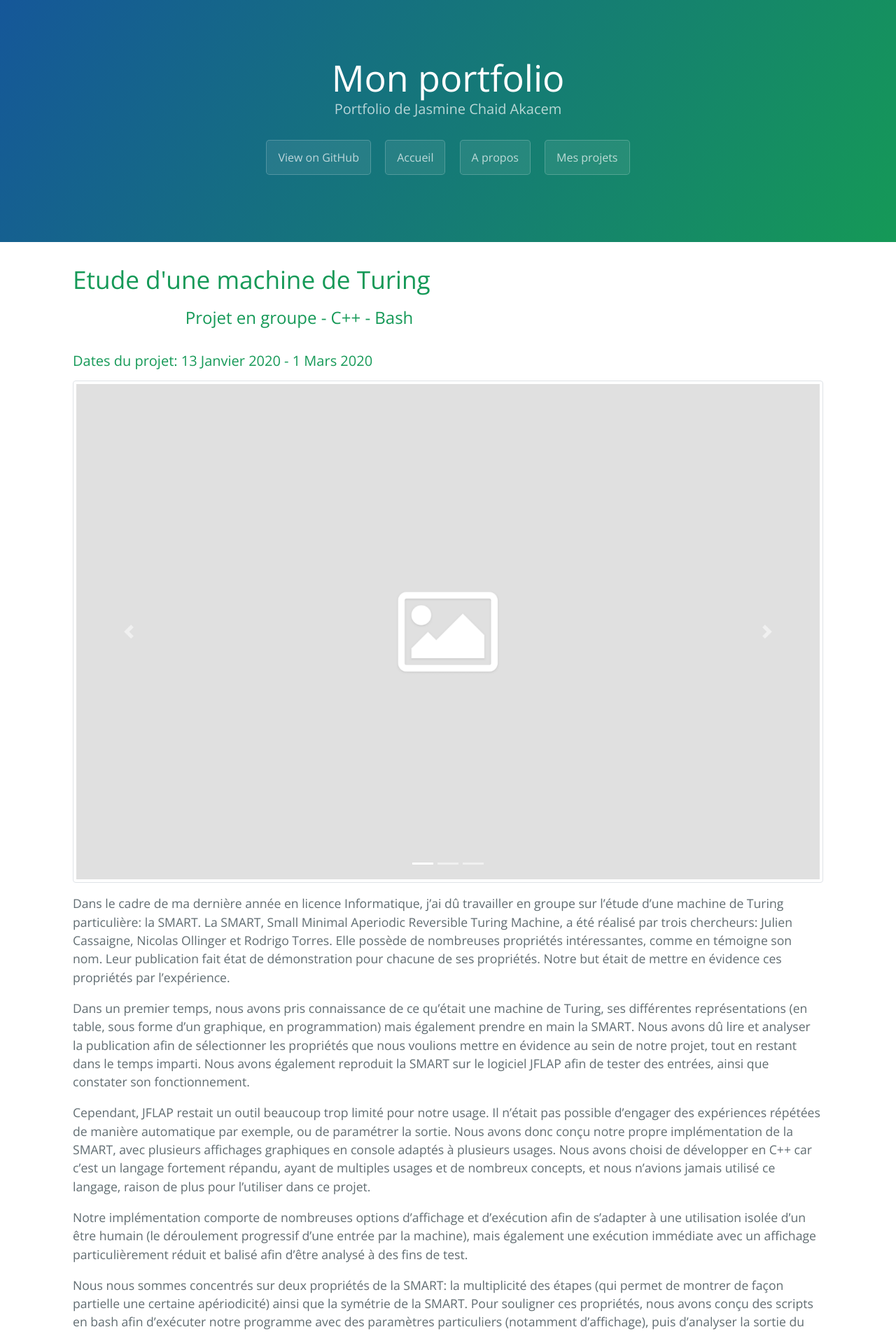
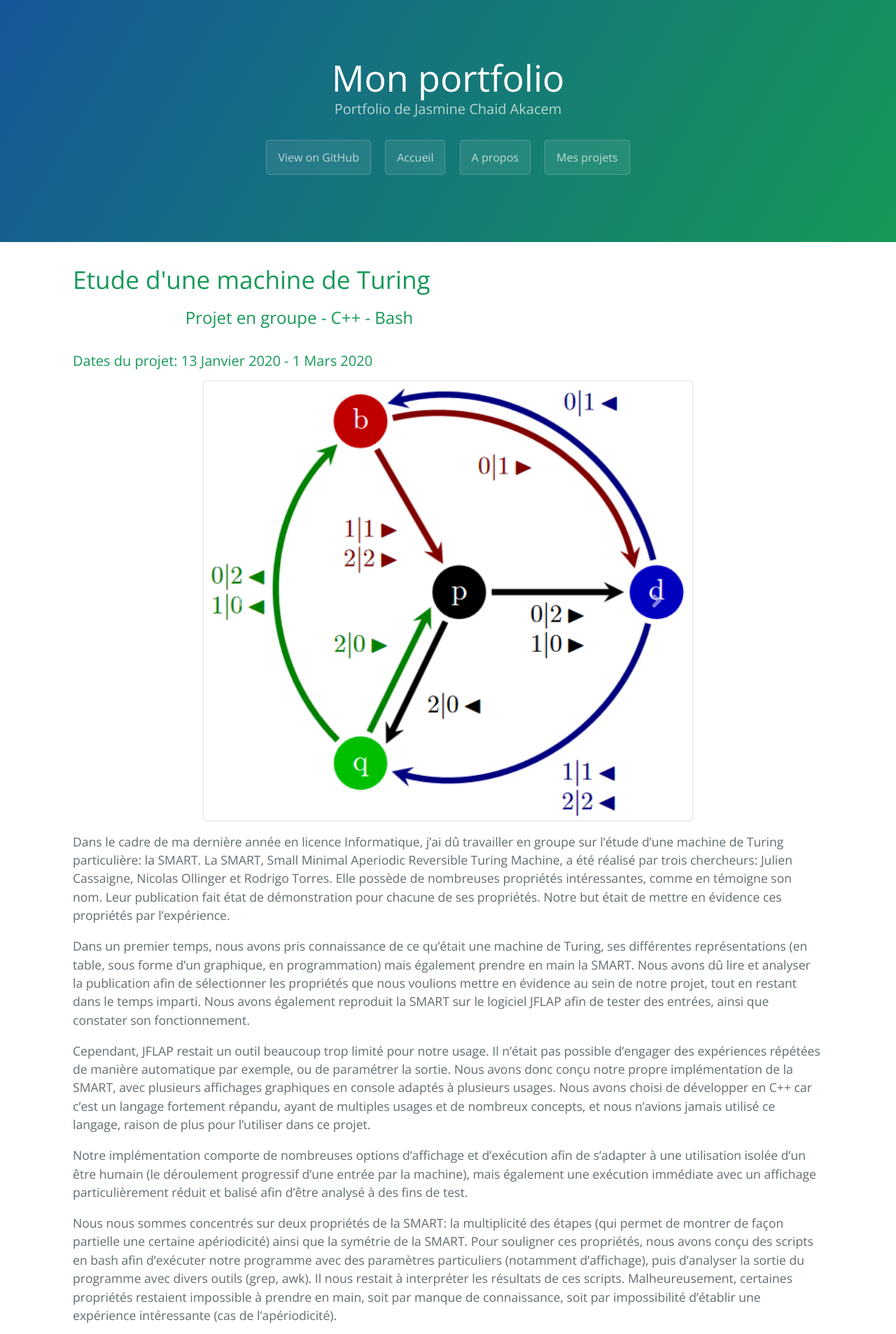
Before and after one commit to JasmineCA/JasmineCA.github.io, a Jekyll site: the page built from projets/TuringMachine.md, in a window 1280 px wide. Shown: the top 1907 px of the page at 70% size. Built offline with Jekyll 4.4.1, drawn with Linux system fonts in a browser that asks for light colours; nearby versions of some CDN libraries.

Commit message:
Add illustrations to TuringMachine project

```diff
--- a/_sass/custom.scss
+++ b/_sass/custom.scss
@@ -39,6 +39,12 @@
 
 }
 
+#carouselTuringMachine{
+
+  width: 700px;
+  margin: auto;
+}
+
 @media screen and (max-width: 630px){
 
   .mybuttonstyle{
--- a/index.markdown
+++ b/index.markdown
@@ -70,7 +70,7 @@ Lorem ipsum dolor sit amet, consectetur adipisicing elit, sed do eiusmod tempor
 </div>
 <div class="col mb-4">
 <div class="card h-100">
-  <img src="{{ site.baseurl}}/assets/images/placeholder-image.png" class="card-img-top" alt="...">
+  <img src="{{ site.baseurl}}/assets/images/projets/TuringMachine/SMARTTable.PNG" class="card-img-top" alt="...">
   <div class="card-body">
     <h5 class="card-title">Étude expérimentale d'une machine de Turing particulière</h5>
     <p class="card-text">A partir d'une publication de chercheur sur la machine de Turing SMART, nous avons tenté d'expérimenter ses propriétés théorique à partir d'une
--- a/projets/TuringMachine.md
+++ b/projets/TuringMachine.md
@@ -5,28 +5,24 @@ permalink: /projets/TuringMachine/
 tags: Projet en groupe - C++ - Bash
 dateProjet: 13 Janvier 2020 - 1 Mars 2020
 ---
-<div id="carouselExampleControls" class="carousel slide mb-3" data-ride="carousel">
+<div id="carouselTuringMachine" class="carousel slide mb-3" data-ride="carousel">
 <ol class="carousel-indicators">
-    <li data-target="#carouselExampleControls" data-slide-to="0" class="active"></li>
-    <li data-target="#carouselExampleControls" data-slide-to="1"></li>
-    <li data-target="#carouselExampleControls" data-slide-to="2"></li>
+    <li data-target="#carouselTuringMachine" data-slide-to="0" class="active"></li>
+    <li data-target="#carouselTuringMachine" data-slide-to="1"></li>
   </ol>
   <div class="carousel-inner">
     <div class="carousel-item active">
-        <img src="{{ site.baseurl}}/assets/images/placeholder-image.png" class="d-block w-100 img-thumbnail" alt="...">
+        <img src="{{ site.baseurl}}/assets/images/projets/TuringMachine/SMARTTable.PNG" class="d-block w-100 img-thumbnail" alt="...">
     </div>
-    <div class="carousel-item">
-      <img src="{{ site.baseurl}}/assets/images/placeholder-image2.png" class="d-block w-100 img-thumbnail" alt="...">
-    </div>
-    <div class="carousel-item">
-      <img src="{{ site.baseurl}}/assets/images/placeholder-image3.png" class="d-block w-100 img-thumbnail" alt="...">
+    <div class="carousel-item" data-interval="23000">
+      <img src="{{ site.baseurl}}/assets/images/projets/TuringMachine/turingmachine.gif" class="d-block w-100 img-thumbnail" alt="...">
     </div>
   </div>
-  <a class="carousel-control-prev" href="#carouselExampleControls" role="button" data-slide="prev">
+  <a class="carousel-control-prev" href="#carouselTuringMachine" role="button" data-slide="prev">
     <span class="carousel-control-prev-icon" aria-hidden="true"></span>
     <span class="sr-only">Previous</span>
   </a>
-  <a class="carousel-control-next" href="#carouselExampleControls" role="button" data-slide="next">
+  <a class="carousel-control-next" href="#carouselTuringMachine" role="button" data-slide="next">
     <span class="carousel-control-next-icon" aria-hidden="true"></span>
     <span class="sr-only">Next</span>
   </a>
```
Also changed, not shown: assets/images/projets/TuringMachine/SMARTTable.PNG (added), assets/images/projets/TuringMachine/refoutput.gif (added), assets/images/projets/TuringMachine/turingmachine.gif (added), 1 other file.
